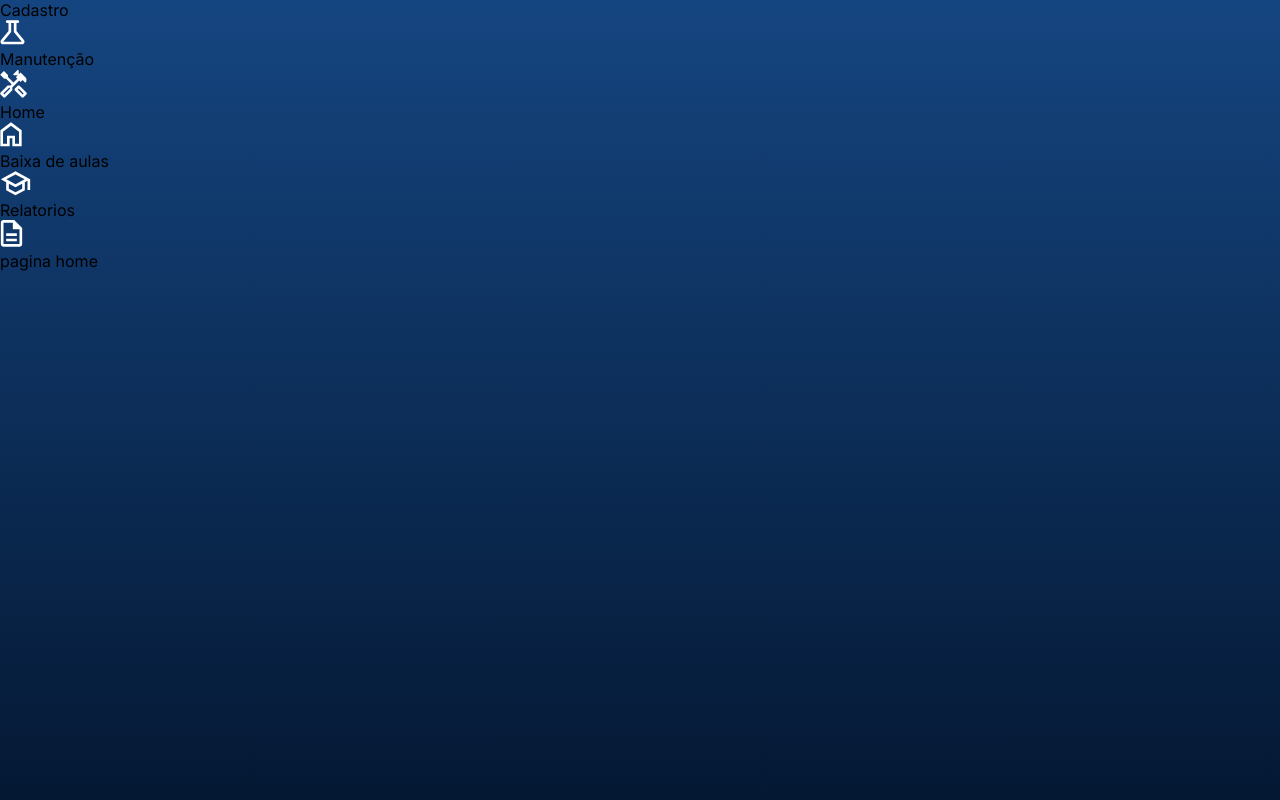
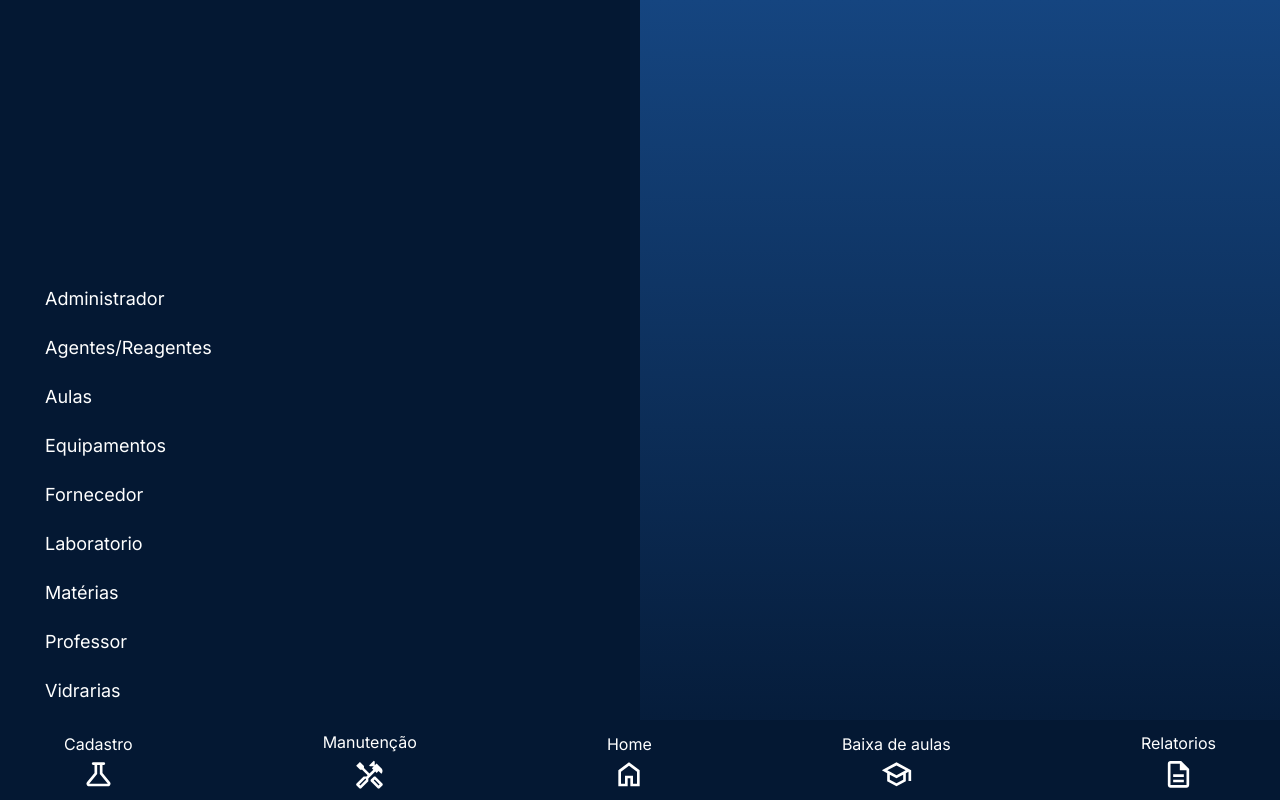
Before and after one commit to MarcioPiva4/LabControl---TCC, a Next.js app: page / in a window 1280 px wide. Built offline with nearby package versions, Linux system fonts and the light colour scheme.

Commit message:
Feat: header and theme style

```diff
--- a/src/Components/Header/Icons/index.tsx
+++ b/src/Components/Header/Icons/index.tsx
@@ -10,9 +10,6 @@ interface IconsProps {
 const Svg = styled.svg`
     path{
         transition: 0.3s all;
-    }
-    &:hover path{
-        fill: #84EEC1;
     }
 `;
 
--- a/src/Components/Header/index.tsx
+++ b/src/Components/Header/index.tsx
@@ -1,35 +1,206 @@
+"use client";
+import styled, { ThemeProvider, useTheme } from "styled-components";
 import { Box } from "../Box";
 import { Icons } from "./Icons";
+import { theme } from "@/styles/theme";
+import Link from "next/link";
 
-export function Header(){
-    return(
-        <Box content={'header'}>
+export function Header() {
+  const Header = styled.header`
+    width: 100%;
+    position: fixed;
+    bottom: 0;
+    left: 0;
+    background-color: ${props => props.theme.color.secondary};
+    height: 10vh;
+    z-index: 5;
+
+    & > div {
+      height: 100%;
+    }
+
+    & > div > nav {
+      height: 100%;
+    }
+
+    & > div > nav > ul {
+      height: 100%;
+      display: flex;
+      justify-content: space-between;
+      align-items: center;
+      padding: 0 5%;
+    }
+  `;
+  const Li = styled.li`
+    list-style: none;
+    cursor: pointer;
+    & > a {
+      display: flex;
+      flex-direction: column;
+      align-items: center;
+      gap: 8px;
+      color: ${(props) => props.theme.color.white};
+      text-decoration: none;
+    }
+    p {
+      transition: 0.3s all;
+    }
+    &:hover p {
+      color: ${(props) => props.theme.color.primary};
+    }
+    &:hover svg path {
+      fill: ${(props) => props.theme.color.primary};
+    }
+  `;
+  const SubMenu = styled.aside`
+    position: fixed;
+    top: 0;
+    left: 0;
+    width: 50vw;
+    height: 91vh;
+    background-color: ${props => props.theme.color.secondary};
+    z-index: 1;
+
+    & > ul {
+        width: 100%;
+        height: 100%;
+        display: flex;
+        flex-direction: column;
+        gap: 25px;
+        padding: 25px 35px;
+        justify-content: flex-end;
+    }
+
+    & > ul > li > a{
+        color: ${(props) => props.theme.color.white};
+        text-decoration: none;
+        padding: 10px;
+    }
+
+    & > ul > li > a > span{
+        font-size: ${props => props.theme.font.headerLinks.size};
+        font-weight: ${props => props.theme.font.headerLinks.weight};
+        line-height: ${props => props.theme.font.headerLinks.height};
+        transition: .3s all;
+    }
+
+    & > ul > li > a:hover > span{
+        color: ${props => props.theme.color.primary};
+        position: relative;
+    }
+
+    & > ul > li > a > span:before{
+        width: 0;
+        background-color: ${props => props.theme.color.primary};
+        height: 2px;
+        position: absolute;
+        content: '';
+        bottom: -2px;
+    }
+
+    & > ul > li > a:hover > span::before{
+        background-color: ${props => props.theme.color.primary};
+        width: 100%;
+        animation: animationHoverLink .3s;
+    }
+
+    @keyframes animationHoverLink {
+        from{
+            width: 0;
+        } to{
+            width: 100%;
+        }
+    }
+  `;
+  return (
+    <ThemeProvider theme={theme}>
+      <Header>
         <div>
           <nav>
             <ul>
-                        <li>
+              <Li>
+                <Link href={"#"}>
                   <p>Cadastro</p>
                   <Icons icon="cadastro"></Icons>
-                        </li>
-                        <li>
+                </Link>
+              </Li>
+              <Li>
+                <Link href={"#"}>
                   <p>Manutenção</p>
                   <Icons icon="manutencao"></Icons>
-                        </li>
-                        <li>
+                </Link>
+              </Li>
+              <Li>
+                <Link href={"#"}>
                   <p>Home</p>
                   <Icons icon="home"></Icons>
-                        </li>
-                        <li>
+                </Link>
+              </Li>
+              <Li>
+                <Link href={"#"}>
                   <p>Baixa de aulas</p>
                   <Icons icon="baixaAulas"></Icons>
-                        </li>
-                        <li>
+                </Link>
+              </Li>
+              <Li>
+                <Link href={"#"}>
                   <p>Relatorios</p>
                   <Icons icon="relatorios"></Icons>
-                        </li>
+                </Link>
+              </Li>
             </ul>
           </nav>
         </div>
-        </Box>
-    )
+      </Header>
+      <SubMenu>
+            <ul>
+              <li>
+                <Link href={"#"}>
+                  <span>Administrador</span>
+                </Link>
+              </li>
+              <li>
+                <Link href={"#"}>
+                  <span>Agentes/Reagentes</span>
+                </Link>
+              </li>
+              <li>
+                <Link href={"#"}>
+                  <span>Aulas</span>
+                </Link>
+              </li>
+              <li>
+                <Link href={"#"}>
+                  <span>Equipamentos</span>
+                </Link>
+              </li>
+              <li>
+                <Link href={"#"}>
+                  <span>Fornecedor</span>
+                </Link>
+              </li>
+              <li>
+                <Link href={"#"}>
+                  <span>Laboratorio</span>
+                </Link>
+              </li>
+              <li>
+                <Link href={"#"}>
+                  <span>Matérias</span>
+                </Link>
+              </li>
+              <li>
+                <Link href={"#"}>
+                  <span>Professor</span>
+                </Link>
+              </li>
+              <li>
+                <Link href={"#"}>
+                  <span>Vidrarias</span>
+                </Link>
+              </li>
+            </ul>
+        </SubMenu>
+    </ThemeProvider>
+  );
 }
--- a/src/app/layout.tsx
+++ b/src/app/layout.tsx
@@ -3,6 +3,7 @@ import StyledComponentsRegistry from "./registry";
 import { GlobalStyle } from "@/styles/GlobalStyle";
 import { Inter } from 'next/font/google'
 import { Header } from "@/Components/Header";
+import { theme } from "@/styles/theme";
 
 export const metadata: Metadata = {
   title: "LabControl",
@@ -25,9 +26,9 @@ export default function RootLayout({
     <html lang="pt-br" className={fontFamily.className}>
       <body>
         <StyledComponentsRegistry>
-          <GlobalStyle />
-          <Header></Header>
-          {children}
+            <GlobalStyle theme={theme}/>
+            <Header></Header>
+            {children}
         </StyledComponentsRegistry>
       </body>
     </html>
--- a/src/styles/GlobalStyle.ts
+++ b/src/styles/GlobalStyle.ts
@@ -10,7 +10,7 @@ export const GlobalStyle = createGlobalStyle`
     list-style: none;
   }
   body{
-    background: linear-gradient(180deg, rgba(21,69,128,1) 0%, rgba(4,24,51,1) 100%);
+    background: ${props => props.theme.color.gradient};
     min-height: 100vh;
     display: flex;
     flex-direction: column;
--- a/src/styles/theme.ts
+++ b/src/styles/theme.ts
@@ -1,9 +1,10 @@
 export const theme = {
     color: {
         primary: '#84EEC1',
-        secondary: '#FFFFFF',
+        secondary: '#041833',
         terciary: '#041833',
-        quarty: '#041833',
+        white: '#fff',
+        black: '#000',
         gradient: 'linear-gradient(180deg, rgba(21,69,128,1) 0%, rgba(4,24,51,1) 100%)',
     },
     font: {
```
Also changed, not shown: src/Components/Header/header.module.css (deleted, +0 -140 lines). Lines whose indentation alone changed are shown as unchanged.
